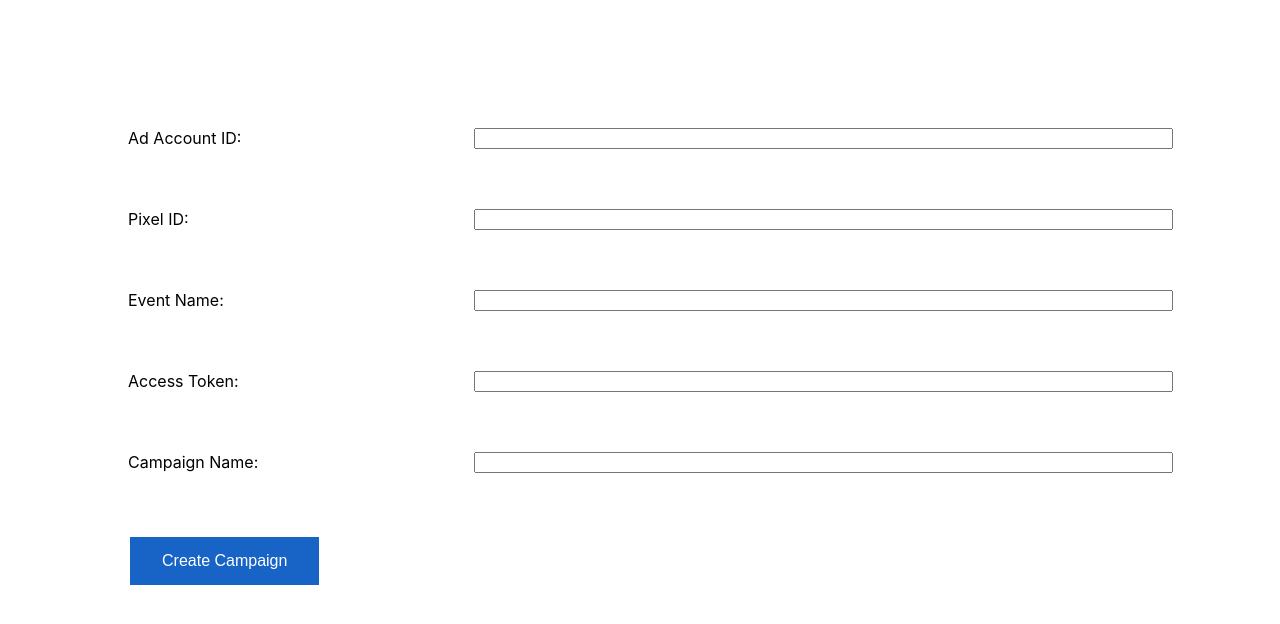
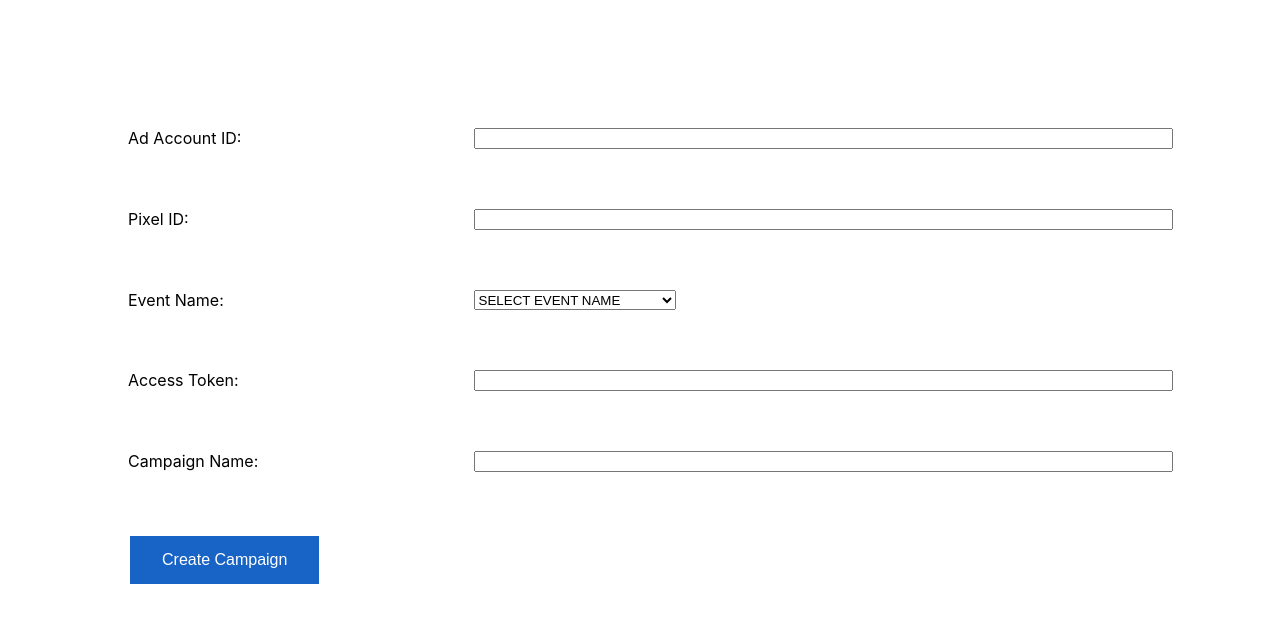
Before and after one commit to lakshyakmeta/asc-non-purchase-ui, a React (Create React App) app: page / in a window 1280 px wide. Shown: the top 624 px of the page. Built offline with nearby package versions, Linux system fonts and the light colour scheme.

Commit message:
added standard events

```diff
--- a/src/Page.jsx
+++ b/src/Page.jsx
@@ -68,8 +68,8 @@ class Page extends Component {
                         campaign_id: response.data.id,
                         promoted_object: {
                             pixel_id: this.state.pixel_id,
-                            custom_event_type: 'OTHER', //this.state.event_name,
-                            custom_event_str: this.state.event_name, // this.state.custom_event_name,
+                            custom_event_type: this.state.event_name, // 'OTHER',
+                            custom_event_str: this.state.custom_event_name, // this.state.event_name,
                         },
                         billing_event: 'IMPRESSIONS',
                         bid_strategy: 'LOWEST_COST_WITHOUT_CAP',
@@ -128,15 +128,15 @@ class Page extends Component {
 
                     <div className="entry">
                         <label>Event Name:</label>
-                        <input type="text" id="event_name" value={this.state.event_name} onChange={this.handleChange} />
-                        {/* <select id="event_name" value={this.state.event_name} onChange={this.handleChange}>
+                        {/* <input type="text" id="event_name" value={this.state.event_name} onChange={this.handleChange} /> */}
+                        <select id="event_name" value={this.state.event_name} onChange={this.handleChange}>
                             <option value="">SELECT EVENT NAME</option>
                             <option value="LEAD">LEAD</option>
                             <option value="COMPLETE_REGISTRATION">COMPLETE_REGISTRATION</option>
                             <option value="SUBSCRIBE">SUBSCRIBE</option>
                             <option value="OTHER">OTHER</option>
                         </select>&nbsp;&nbsp;&nbsp;&nbsp;&nbsp;&nbsp;&nbsp;&nbsp;
-                        {this.state.event_name === 'OTHER' && <input style={{'width': '45%'}} type="text" id="custom_event_name" placeholder='Copy & Paste the Custom Event Name from Events Manager' value={this.state.custom_event_name} onChange={this.handleChange} /> } */}
+                        {this.state.event_name === 'OTHER' && <input style={{'width': '37%'}} type="text" id="custom_event_name" placeholder='Copy & Paste the Custom Event Name from Events Manager' value={this.state.custom_event_name} onChange={this.handleChange} /> }
                     </div>
 
                     <br/><br/><br/><br/>
```
